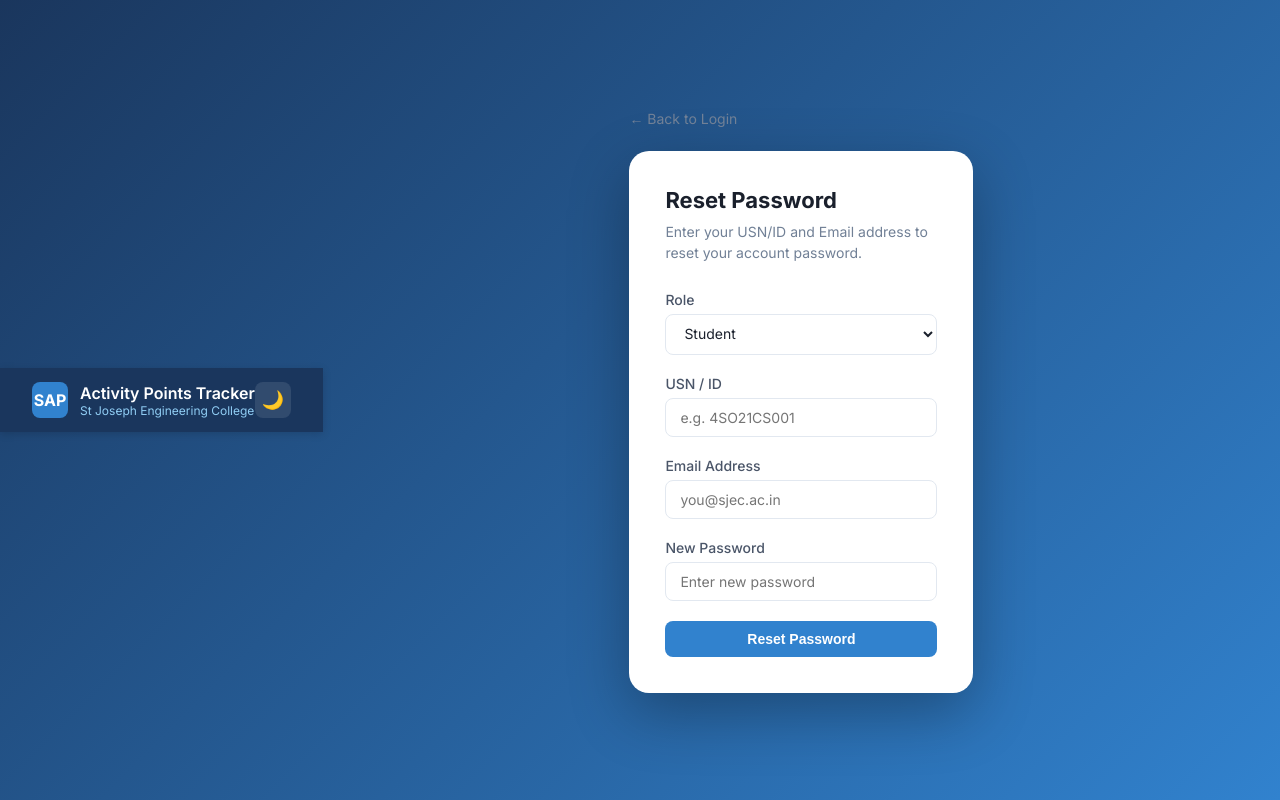
After one commit to manalakthar/activity-points-app, a Flask app: page /forgot_password in a window 1280 px wide. The commit adds this page. Run offline with Flask 3, Linux system fonts and the light colour scheme.

Commit message:
FORGOT PASSWORD SYSTEM

```diff
--- a/app.py
+++ b/app.py
@@ -101,6 +101,55 @@ def login():
 def logout():
     session.clear()
     return redirect(url_for('login'))
+
+# ============================================================
+# FORGOT PASSWORD
+# ============================================================
+
+@app.route('/forgot_password', methods=['GET', 'POST'])
+def forgot_password():
+    if request.method == 'POST':
+        role = request.form.get('role')
+        user_id = request.form.get('user_id')
+        email = request.form.get('email')
+        new_password = request.form.get('new_password')
+
+        conn = get_db()
+
+        table = ""
+        id_col = ""
+        if role == 'student':
+            table = "students"
+            id_col = "student_id"
+        elif role == 'mentor':
+            table = "mentors"
+            id_col = "mentor_id"
+        elif role == 'coordinator':
+            table = "coordinators"
+            id_col = "coordinator_id"
+
+        # Check if user exists with this ID and Email
+        user = conn.execute(
+            f'SELECT * FROM {table} WHERE {id_col} = ? AND email = ?',
+            (user_id, email)
+        ).fetchone()
+
+        if user:
+            # Update password
+            conn.execute(
+                f'UPDATE {table} SET password = ? WHERE {id_col} = ?',
+                (new_password, user_id)
+            )
+            conn.commit()
+            conn.close()
+            return render_template('forgot_password.html',
+                                   success='Password has been reset successfully!')
+
+        conn.close()
+        return render_template('forgot_password.html',
+                               error='Invalid ID or Email combination')
+
+    return render_template('forgot_password.html')
 
 # ============================================================
 # STUDENT REGISTRATION
--- /dev/null
+++ b/templates/forgot_password.html
@@ -0,0 +1,122 @@
+{% extends 'base.html' %}
+
+{% block title %}Forgot Password{% endblock %}
+
+{% block extra_css %}
+<style>
+    body {
+        display: flex;
+        align-items: center;
+        justify-content: center;
+        min-height: 100vh;
+        background: linear-gradient(135deg, var(--nav-bg) 0%, var(--primary-color) 100%);
+        transition: background 0.3s;
+    }
+
+    [data-theme="dark"] body {
+        background: #1a202c;
+    }
+
+    main {
+        width: 100%;
+        max-width: 440px;
+        padding: 24px;
+    }
+
+    .forgot-card {
+        background: var(--card-bg);
+        border-radius: 20px;
+        padding: 36px;
+        box-shadow: 0 20px 60px rgba(0,0,0,0.3);
+        transition: background-color 0.3s;
+    }
+
+    .forgot-title {
+        font-size: 22px;
+        font-weight: 700;
+        color: var(--text-main);
+        margin-bottom: 8px;
+    }
+
+    .forgot-subtitle {
+        font-size: 14px;
+        color: var(--text-muted);
+        margin-bottom: 28px;
+        line-height: 1.5;
+    }
+
+    .back-link {
+        display: inline-flex;
+        align-items: center;
+        gap: 6px;
+        color: var(--text-muted);
+        text-decoration: none;
+        font-size: 14px;
+        margin-bottom: 24px;
+        transition: color 0.2s;
+    }
+
+    .back-link:hover {
+        color: var(--primary-color);
+    }
+</style>
+{% endblock %}
+
+{% block content %}
+<main>
+    <a href="/login" class="back-link">← Back to Login</a>
+
+    <div class="forgot-card">
+        <div class="forgot-title">Reset Password</div>
+        <div class="forgot-subtitle">
+            Enter your USN/ID and Email address to reset your account password.
+        </div>
+
+        {% if error %}
+        <div class="alert alert-error">{{ error }}</div>
+        {% endif %}
+
+        {% if success %}
+        <div class="alert alert-success">
+            {{ success }}
+            <div style="margin-top: 12px;">
+                <a href="/login" class="btn btn-primary btn-full" style="padding: 8px 16px;">Go to Login</a>
+            </div>
+        </div>
+        {% else %}
+        <form method="POST" action="/forgot_password">
+            <div class="form-group">
+                <label class="form-label">Role</label>
+                <select name="role" class="form-control" required>
+                    <option value="student">Student</option>
+                    <option value="mentor">Mentor</option>
+                    <option value="coordinator">Coordinator</option>
+                </select>
+            </div>
+
+            <div class="form-group">
+                <label class="form-label">USN / ID</label>
+                <input type="text" name="user_id" class="form-control"
+                       placeholder="e.g. 4SO21CS001" required>
+            </div>
+
+            <div class="form-group">
+                <label class="form-label">Email Address</label>
+                <input type="email" name="email" class="form-control"
+                       placeholder="you@sjec.ac.in" required>
+            </div>
+
+            <div class="form-group">
+                <label class="form-label">New Password</label>
+                <input type="password" name="new_password" class="form-control"
+                       placeholder="Enter new password" required>
+            </div>
+
+            <button type="submit" class="btn btn-primary btn-full">
+                Reset Password
+            </button>
+        </form>
+        {% endif %}
+    </div>
+</main>
+{% endblock %}
--- a/templates/login.html
+++ b/templates/login.html
@@ -227,6 +227,12 @@
         <button type="submit" class="btn btn-primary btn-full">
             Sign In →
         </button>
+
+        <div style="text-align: center; margin-top: 16px;">
+            <a href="/forgot_password" style="color: var(--text-muted); font-size: 13px; text-decoration: none;">
+                Forgot Password?
+            </a>
+        </div>
     </form>
 
     <div class="register-link">
```
